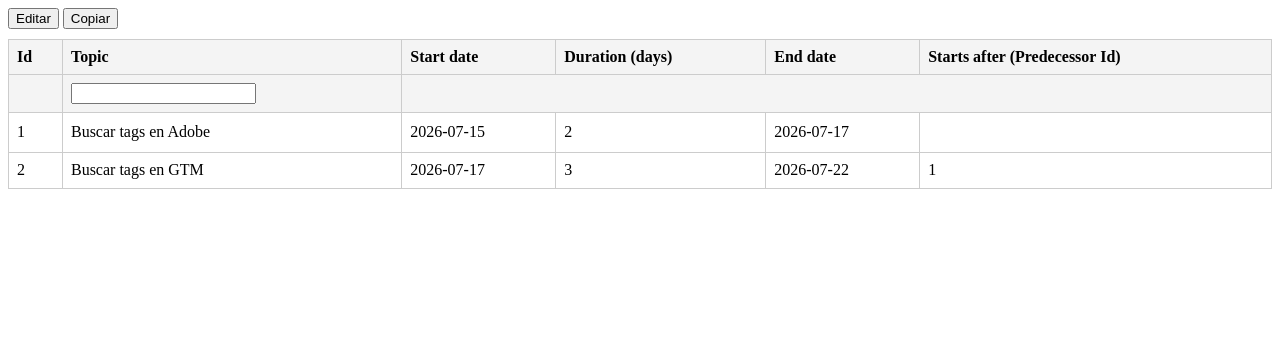
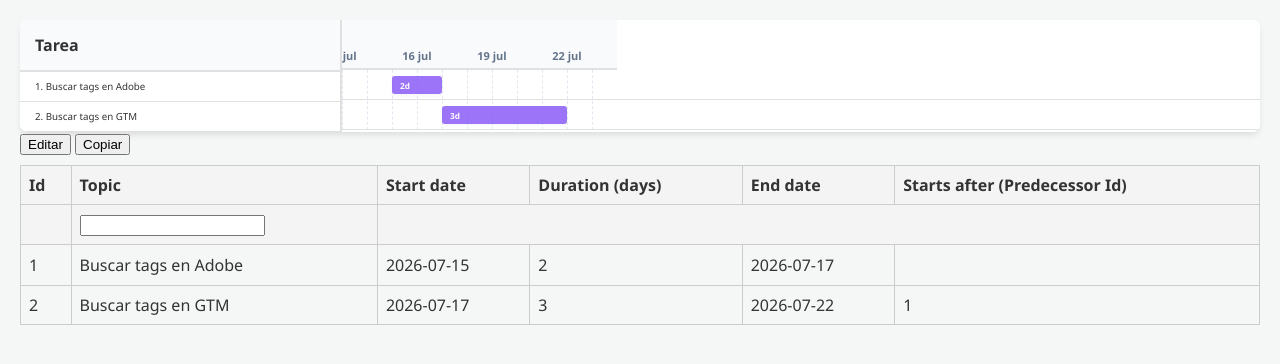
Before and after one commit to SantiagoFigueroaMc/gantt, a plain HTML site: page index.html in a window 1280 px wide. Drawn offline with Linux system fonts and the light colour scheme.

Commit message:
gant graph

```diff
--- a/index.html
+++ b/index.html
@@ -46,9 +46,23 @@
             display: none;
         }
     </style>
+
+    <link rel="stylesheet" href="style.css">
 </head>
 
 <body>
+    <div class="gantt-container">
+        <!-- Columna estática para los nombres de las tareas (Izquierda) -->
+        <div class="gantt-tasks" id="ganttTasks">
+            <div class="gantt-tasks-header">Tarea</div>
+        </div>
+
+        <!-- Área con scroll para la línea de tiempo gráfica (Derecha) -->
+        <div class="gantt-timeline" id="ganttTimeline">
+            <div class="gantt-timeline-header" id="timelineHeader"></div>
+            <div class="gantt-timeline-body" id="timelineBody"></div>
+        </div>
+    </div>
     <header>
         <button onclick="toggleEdit()">Editar</button>
         <button onclick="copyToClipboard()">Copiar</button>
@@ -280,6 +294,118 @@
         // Renderizado inicial
         renderTable();
     </script>
+
+    <script>
+        // Tus datos de origen (Filtrado preventivo del id 32 que venía vacío)
+const rawData = data;
+
+const tasks = rawData.filter(t => t.title.trim() !== "");
+
+// Ancho asignado en píxeles para representar un solo día
+const DAY_WIDTH = 25;
+
+// Evita errores de zona horaria local al parsear cadenas de texto 'YYYY-MM-DD'
+function parseDate(dateStr) {
+    const [year, month, day] = dateStr.split('-');
+    return new Date(year, month - 1, day);
+}
+
+// 1. Identificar las fechas límite inicial y final del proyecto completo
+let minDate = parseDate(tasks[0].start_date);
+let maxDate = parseDate(tasks[0].end_date);
+
+tasks.forEach(task => {
+    const start = parseDate(task.start_date);
+    const end = parseDate(task.end_date);
+    if (start < minDate) minDate = start;
+    if (end > maxDate) maxDate = end;
+});
+
+// Otorgar un colchón visual de 2 días a los extremos
+minDate.setDate(minDate.getDate() - 2);
+maxDate.setDate(maxDate.getDate() + 2);
+
+// Calcular la cantidad total de días del espectro del calendario
+const totalDays = Math.ceil((maxDate - minDate) / (1000 * 60 * 60 * 24));
+
+// 2. Renderizar el área de fechas superior y las líneas verticales punteadas
+const timelineHeader = document.getElementById('timelineHeader');
+const timelineBody = document.getElementById('timelineBody');
+timelineHeader.style.width = `${totalDays * DAY_WIDTH}px`;
+
+for (let i = 0; i < totalDays; i++) {
+    const currentDate = new Date(minDate);
+    currentDate.setDate(minDate.getDate() + i);
+
+    // Crear líneas guía verticales
+    const gridLine = document.createElement('div');
+    gridLine.className = 'grid-line';
+    gridLine.style.left = `${i * DAY_WIDTH}px`;
+    timelineBody.appendChild(gridLine);
+
+    // Escribir texto de las fechas cada 3 días para evitar que se amontonen
+    if (i % 3 === 0) {
+        const dateCell = document.createElement('div');
+        dateCell.className = 'date-cell';
+        dateCell.style.left = `${i * DAY_WIDTH}px`;
+        dateCell.innerText = currentDate.toLocaleDateString('es-ES', { month: 'short', day: 'numeric' });
+        timelineHeader.appendChild(dateCell);
+    }
+}
+
+// 3. Renderizar las descripciones de tareas y el bloque de barras correspondiente
+const ganttTasksContainer = document.getElementById('ganttTasks');
+
+tasks.forEach((task) => {
+    // Generar fila informativa en la columna izquierda
+    const taskRow = document.createElement('div');
+    taskRow.className = 'task-row';
+    taskRow.innerText = `${task.id}. ${task.title}`;
+    ganttTasksContainer.appendChild(taskRow);
+
+    // Crear la fila paralela en el cuerpo gráfico derecho
+    const timelineRow = document.createElement('div');
+    timelineRow.className = 'timeline-row';
+    timelineBody.appendChild(timelineRow);
+
+    // Calcular las distancias y dimensiones basadas en píxeles
+    const taskStart = parseDate(task.start_date);
+    const taskEnd = parseDate(task.end_date);
+
+    const daysFromStart = Math.ceil((taskStart - minDate) / (1000 * 60 * 60 * 24));
+    const taskDaysDuration = Math.ceil((taskEnd - taskStart) / (1000 * 60 * 60 * 24));
+
+    const leftPos = daysFromStart * DAY_WIDTH;
+    const widthPos = taskDaysDuration * DAY_WIDTH;
+
+    // Clasificación semántica de colores según palabras clave
+    let colorClass = 'bar-default';
+    const lowerTitle = task.title.toLowerCase();
+    if (lowerTitle.includes('buscar')) colorClass = 'bar-buscar';
+    else if (lowerTitle.includes('migrar')) colorClass = 'bar-migrar';
+    else if (lowerTitle.includes('qa')) colorClass = 'bar-qa';
+    else if (lowerTitle.includes('validación') || lowerTitle.includes('verificar')) colorClass = 'bar-validacion';
+
+    // Construcción de la barra de la Carta Gantt
+    const bar = document.createElement('div');
+    bar.className = `gantt-bar ${colorClass}`;
+    bar.style.left = `${leftPos}px`;
+    bar.style.width = `${widthPos}px`;
+
+    // Inyección de atributos informativos para los CSS Tooltips
+    const tooltipInfo = `${task.title} | ${task.start_date} al ${task.end_date} (${task.duration} d)`;
+    bar.setAttribute('data-tooltip', tooltipInfo);
+
+    // Texto de días embebido en la barra
+    const barText = document.createElement('span');
+    barText.className = 'gantt-bar-text';
+    barText.innerText = `${task.duration}d`;
+
+    bar.appendChild(barText);
+    timelineRow.appendChild(bar);
+});
+
+    </script>
 </body>
 
 </html>
--- /dev/null
+++ b/style.css
@@ -0,0 +1,186 @@
+:root {
+    --bg-color: #f4f7f6;
+    --text-color: #333;
+    --border-color: #e0e0e0;
+
+    /* Variable Maestra: Cambia este valor y todo el Gantt se adaptará solo */
+    --row-height: 30px;
+    --header-height: 50px;
+
+    /* Paleta de colores */
+    --color-default: #94a3b8;
+    --color-migrar: #3b82f6;
+    --color-qa: #eab308;
+    --color-validacion: #10b981;
+    --color-inicio: #8b5cf6;
+}
+
+body {
+    font-family: 'Segoe UI', Tahoma, Geneva, Verdana, sans-serif;
+    background-color: var(--bg-color);
+    color: var(--text-color);
+    margin: 0;
+    padding: 20px;
+}
+
+h1 {
+    text-align: center;
+    color: #1e293b;
+    margin-bottom: 20px;
+}
+
+.gantt-container {
+    display: flex;
+    background: #fff;
+    border-radius: 8px;
+    box-shadow: 0 4px 6px -1px rgba(0,0,0,0.1);
+    overflow: hidden;
+    max-width: 100%;
+}
+
+/* Panel de Tareas (Izquierda) */
+.gantt-tasks {
+    width: 320px;
+    flex-shrink: 0;
+    border-right: 2px solid var(--border-color);
+    background: #fff;
+    z-index: 2;
+}
+
+.gantt-tasks-header {
+    height: var(--header-height);
+    display: flex;
+    align-items: center;
+    padding: 0 15px;
+    font-weight: bold;
+    background: #f8fafc;
+    border-bottom: 2px solid var(--border-color);
+}
+
+.task-row {
+    height: var(--row-height);
+    display: flex;
+    align-items: center;
+    padding: 0 15px;
+    border-bottom: 1px solid var(--border-color);
+    font-size: calc(var(--row-height) * 0.325); /* Escala dinámica de texto */
+    white-space: nowrap;
+    overflow: hidden;
+    text-overflow: ellipsis;
+    box-sizing: border-box;
+}
+
+/* Área del Calendario (Derecha) */
+.gantt-timeline {
+    flex-grow: 1;
+    overflow-x: auto;
+    position: relative;
+    background: #fff;
+}
+
+.gantt-timeline-header {
+    height: var(--header-height);
+    position: relative;
+    background: #f8fafc;
+    border-bottom: 2px solid var(--border-color);
+    box-sizing: border-box;
+}
+
+.date-cell {
+    position: absolute;
+    bottom: 5px;
+    transform: translateX(-50%);
+    font-size: 11px;
+    font-weight: 600;
+    color: #64748b;
+    text-align: center;
+    white-space: nowrap;
+}
+
+.gantt-timeline-body {
+    position: relative;
+}
+
+/* Líneas de fondo de la cuadrícula */
+.grid-line {
+    position: absolute;
+    top: 0;
+    bottom: 0;
+    border-left: 1px dashed #e2e8f0;
+    z-index: 1;
+    pointer-events: none;
+}
+
+.timeline-row {
+    height: var(--row-height);
+    position: relative;
+    border-bottom: 1px solid var(--border-color);
+    box-sizing: border-box;
+    z-index: 2;
+}
+
+/* Estilo de las Barras del Gráfico (Proporcional a --row-height) */
+.gantt-bar {
+    position: absolute;
+    /* Margen superior del 20% del alto de la fila */
+    top: calc(var(--row-height) * 0.2);
+    /* Altura del 60% del alto de la fila */
+    height: calc(var(--row-height) * 0.6);
+    border-radius: calc(var(--row-height) * 0.1); /* Bordes proporcionales */
+    opacity: 0.85;
+    transition: all 0.3s ease;
+    cursor: pointer;
+    display: flex;
+    align-items: center;
+    padding: 0 8px;
+    box-sizing: border-box;
+    box-shadow: 0 2px 4px rgba(0,0,0,0.05);
+}
+
+.gantt-bar:hover {
+    opacity: 1;
+    transform: scaleY(1.05);
+    box-shadow: 0 4px 6px rgba(0,0,0,0.15);
+}
+
+.gantt-bar-text {
+    font-size: calc(var(--row-height) * 0.275); /* Texto interno responsivo */
+    color: #fff;
+    font-weight: bold;
+    overflow: hidden;
+    text-overflow: ellipsis;
+    white-space: nowrap;
+}
+
+/* Clases de Color según Categoría */
+.bar-buscar { background-color: var(--color-inicio); }
+.bar-migrar { background-color: var(--color-migrar); }
+.bar-qa { background-color: var(--color-qa); }
+.bar-qa .gantt-bar-text { color: #1e293b; }
+.bar-validacion { background-color: var(--color-validacion); }
+.bar-default { background-color: var(--color-default); }
+
+/* Tooltip Dinámico interactivo */
+.gantt-bar::after {
+    content: attr(data-tooltip);
+    position: absolute;
+    bottom: 130%;
+    left: 50%;
+    transform: translateX(-50%);
+    background: #1e293b;
+    color: #fff;
+    padding: 6px 10px;
+    border-radius: 4px;
+    font-size: 11px;
+    white-space: nowrap;
+    opacity: 0;
+    visibility: hidden;
+    transition: opacity 0.2s;
+    z-index: 10;
+    box-shadow: 0 10px 15px -3px rgba(0,0,0,0.3);
+}
+
+.gantt-bar:hover::after {
+    opacity: 1;
+    visibility: visible;
+}
```
Also changed, not shown: script.js (added, +108 -0 lines).
